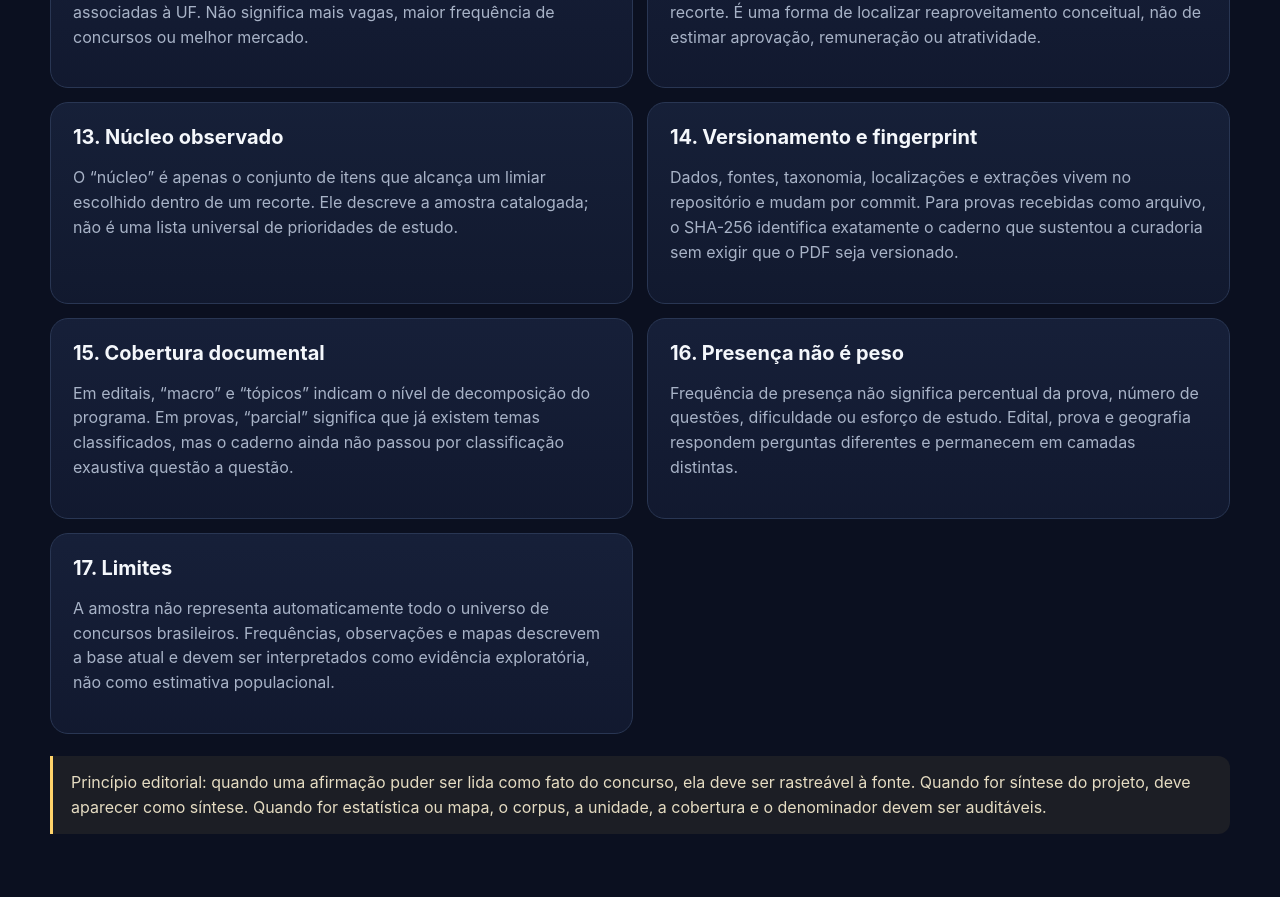
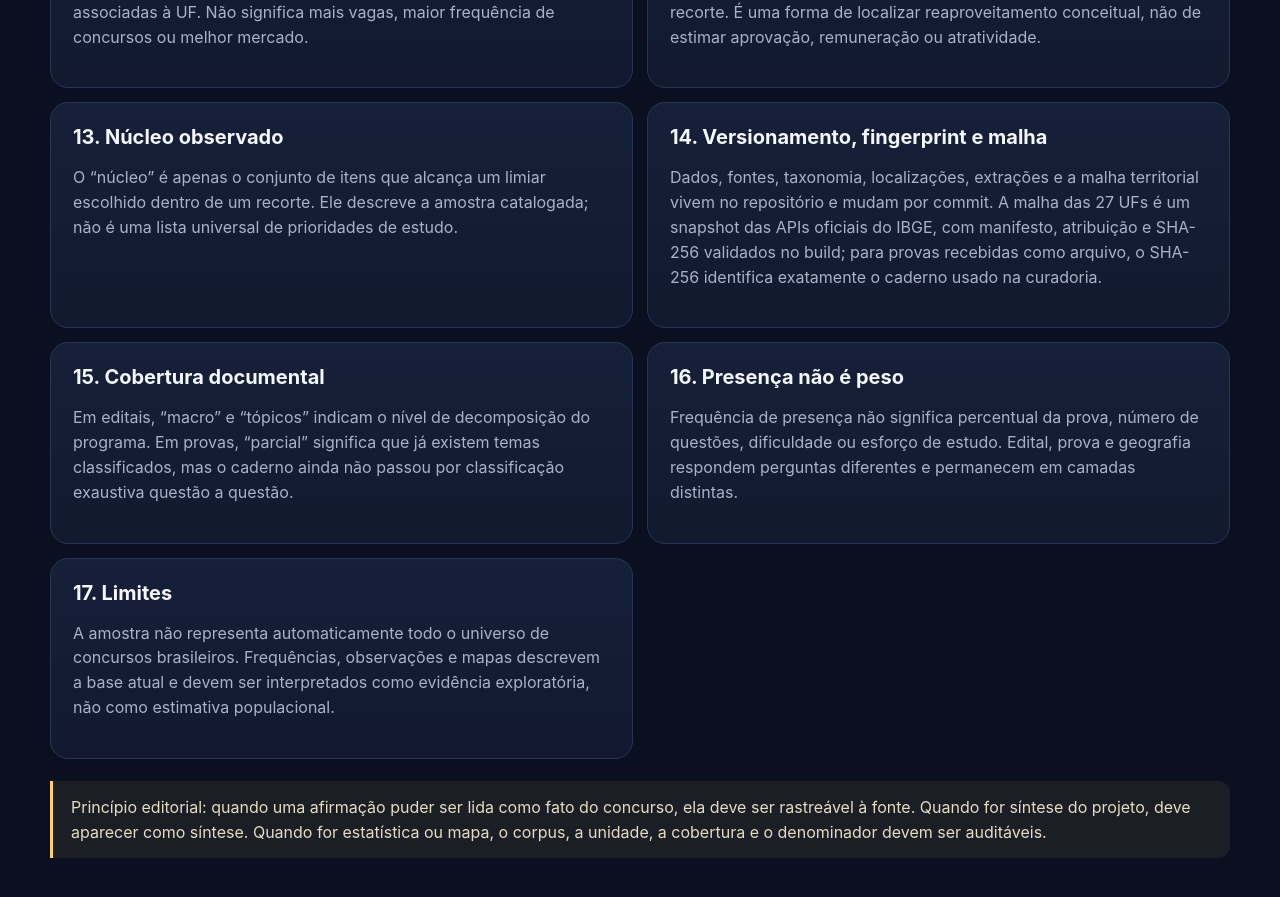
Before and after one commit to cvaraujo11/roadmap-concursos-ti, a Next.js app: page /metodologia in a window 1280 px wide. Shown: the part 1740-2637 px from the top of the page. Built offline with nearby package versions, Linux system fonts and the light colour scheme.

Commit message:
docs: inclui integridade da malha IBGE na metodologia

```diff
--- a/src/app/metodologia/page.tsx
+++ b/src/app/metodologia/page.tsx
@@ -24,7 +24,7 @@ export default function MetodologiaPage() {
             <article className="method-card"><h3>11. Intensidade territorial</h3><p>Um estado mais intenso no modo de cobertura significa apenas que mais trilhas catalogadas e geocodificadas daquele recorte estão associadas à UF. Não significa mais vagas, maior frequência de concursos ou melhor mercado.</p></article>
             <article className="method-card"><h3>12. Compatibilidade geográfica</h3><p>No modo de compatibilidade da M5, cada UF recebe o maior Jaccard macro entre a trilha de referência e as trilhas geocodificadas do recorte. É uma forma de localizar reaproveitamento conceitual, não de estimar aprovação, remuneração ou atratividade.</p></article>
             <article className="method-card"><h3>13. Núcleo observado</h3><p>O “núcleo” é apenas o conjunto de itens que alcança um limiar escolhido dentro de um recorte. Ele descreve a amostra catalogada; não é uma lista universal de prioridades de estudo.</p></article>
-            <article className="method-card"><h3>14. Versionamento e fingerprint</h3><p>Dados, fontes, taxonomia, localizações e extrações vivem no repositório e mudam por commit. Para provas recebidas como arquivo, o SHA-256 identifica exatamente o caderno que sustentou a curadoria sem exigir que o PDF seja versionado.</p></article>
+            <article className="method-card"><h3>14. Versionamento, fingerprint e malha</h3><p>Dados, fontes, taxonomia, localizações, extrações e a malha territorial vivem no repositório e mudam por commit. A malha das 27 UFs é um snapshot das APIs oficiais do IBGE, com manifesto, atribuição e SHA-256 validados no build; para provas recebidas como arquivo, o SHA-256 identifica exatamente o caderno usado na curadoria.</p></article>
             <article className="method-card"><h3>15. Cobertura documental</h3><p>Em editais, “macro” e “tópicos” indicam o nível de decomposição do programa. Em provas, “parcial” significa que já existem temas classificados, mas o caderno ainda não passou por classificação exaustiva questão a questão.</p></article>
             <article className="method-card"><h3>16. Presença não é peso</h3><p>Frequência de presença não significa percentual da prova, número de questões, dificuldade ou esforço de estudo. Edital, prova e geografia respondem perguntas diferentes e permanecem em camadas distintas.</p></article>
             <article className="method-card"><h3>17. Limites</h3><p>A amostra não representa automaticamente todo o universo de concursos brasileiros. Frequências, observações e mapas descrevem a base atual e devem ser interpretados como evidência exploratória, não como estimativa populacional.</p></article>
```
